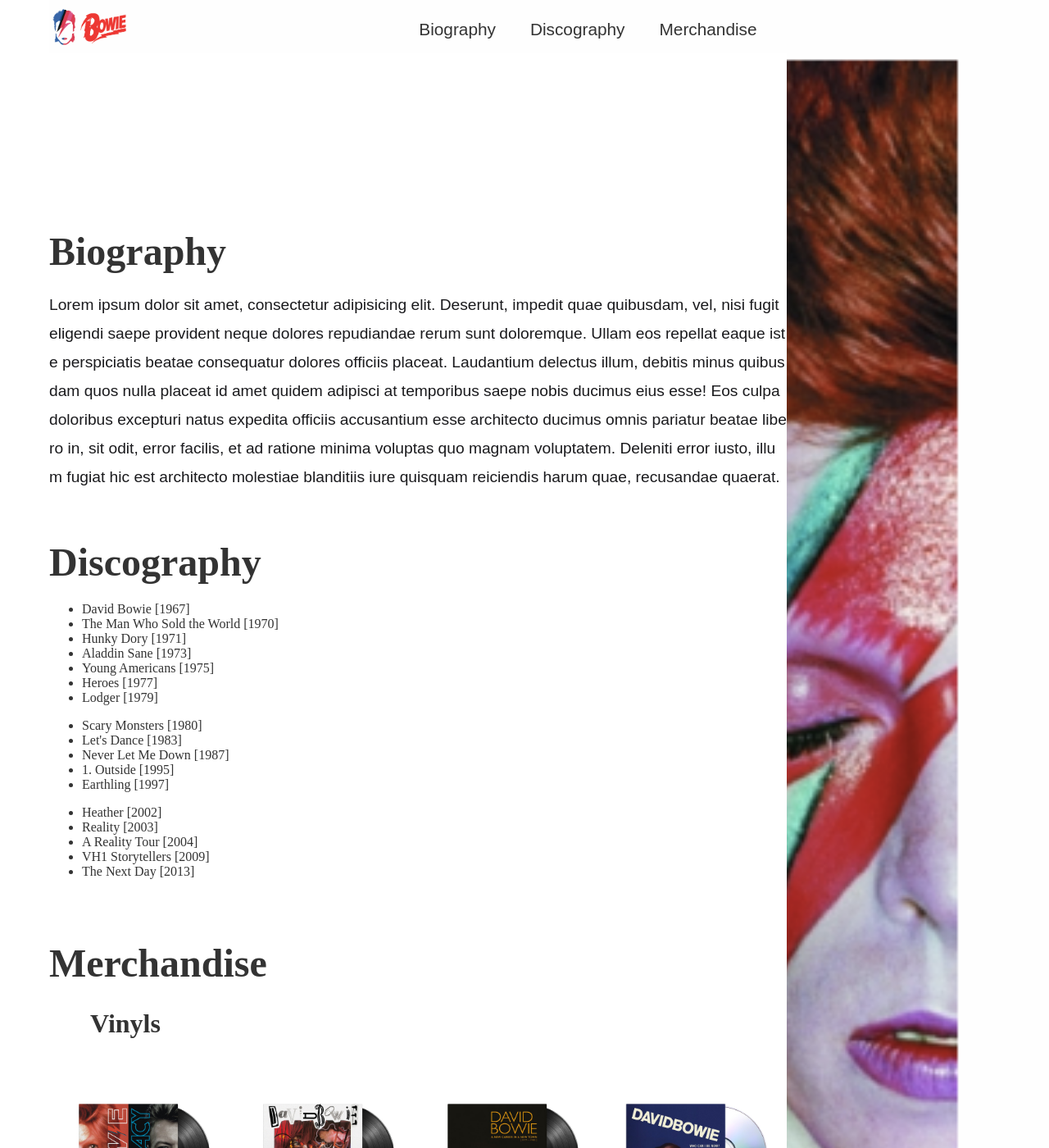
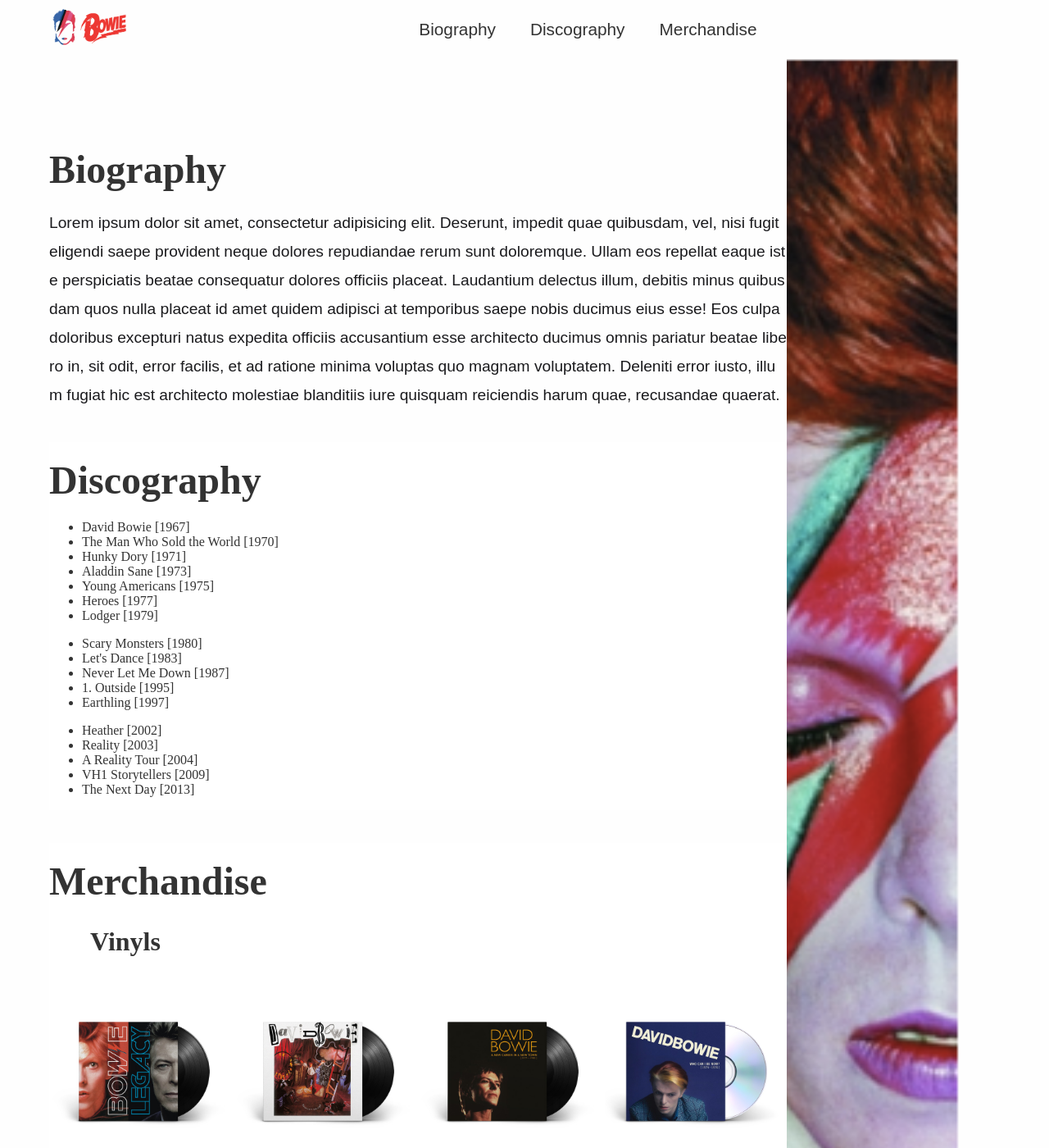
Before and after one commit to dannehess/jekyllprojekt, a Jekyll site: the page built from index.html, in a window 1280 px wide and 1400 px high. Shown: the whole window at 82% size. Built offline with Jekyll 4.4.1, drawn with Linux system fonts in a browser that asks for light colours; nearby versions of some CDN libraries; some of the changed text lies outside the part shown.

Commit message:
Small logo, CSS cleanup

```diff
--- a/_includes/footer.html
+++ b/_includes/footer.html
@@ -1,5 +1,5 @@
 <footer>
-    &copy;&nbsp;Copyright&nbsp;<p id="copyyear"></p>&nbsp;- David Bowie - All rights reserved
+    &copy;&nbsp;&nbsp;<p id="copyyear"></p>&nbsp;- David Bowie
 </footer>
 </main>
 <a href="#">
--- a/_includes/header.html
+++ b/_includes/header.html
@@ -18,4 +18,5 @@
 				<li><a href="#disco">Discography</a></li>
 				<li><a href="#merch">Merchandise</a></li></ul>
         </div>
+        <div class="shadow"><img class="logosmall" src="assets/images/logosmall.png"></div>
 </div>
--- a/assets/css/main.css
+++ b/assets/css/main.css
@@ -13,6 +13,7 @@
 display: -ms-flexbox;
 display: flex;
 -webkit-box-align: stretch;
+background-color: #fefefe;
 -ms-flex-align: stretch;
 align-items: stretch;
 }
@@ -118,6 +119,7 @@
 height: 90px;
 margin-top: -90px;
 visibility: hidden;
+background-color: #fefefe;
 }
 
 .logo {
@@ -147,7 +149,7 @@
 display: -ms-flexbox;
 display: flex;
 padding-right: 0px;
-  margin-top: 130px;
+margin-top: 80px;
 -webkit-box-orient: vertical;
 -webkit-box-direction: normal;
 -ms-flex-direction: column;
@@ -338,10 +340,10 @@
 position: fixed;
 }
 
-
 #smallziggy {
 width: 100%;
 }
+
 nav {
 margin-top: 14px;
 width: 100%;
@@ -355,30 +357,37 @@
 -ms-flex-align: end;
 align-items: flex-end;
 }
+
 nav a {
 padding: 10px 4px;
 margin-right: 4px;
 margin-left: 30px;
 }
+
 .logo {
 width: 200px;
 margin-top: 10px;
 }
+
 .logotype {
 width: 100px;
 }
+
 header {
 width: 72%;
 padding: 0;
 margin: 0;
 }
+
 .container {
 margin: 0;
 padding: 0;
 }
+
 .left {
 margin: 0;
 }
+
 /* Hamburgermenu Start */
 .accordion {
 background: none;
@@ -425,13 +434,16 @@
 margin-top: 220px;
 margin-right: 0;
 }
+
 nav {
 max-width: 100%;
 display: none;
 }
+
 .bowie {
 display: none;
 }
+
 .smallheader {
 background-image: url("../../assets/images/ziggy.jpg");
 background-repeat: no-repeat, no-repeat;
@@ -445,11 +457,31 @@
 left: 0;
 right: 0;
 }
+
 .smallheader img {
 max-width: 100%;
 }
+
+.shadow {
+    position: fixed;
+    max-width:35%;
+    max-height:35%;
+    top: 12%;
+    left:20%;
+    overflow: visible;
+}
+
+#logosmall {
+    position: relative;
+    max-width:100%;
+    max-height:100%;
+    margin-top:-50%;
+    margin-left:-50%;
+}
+
 header {
 display: none;
 }
+
 }
 /*# sourceMappingURL=main.css.map */
```
Also changed, not shown: assets/js/script.js (+1 -6 lines), assets/images/logosmall.png (added), 4 other files. Lines whose indentation alone changed are shown as unchanged.
